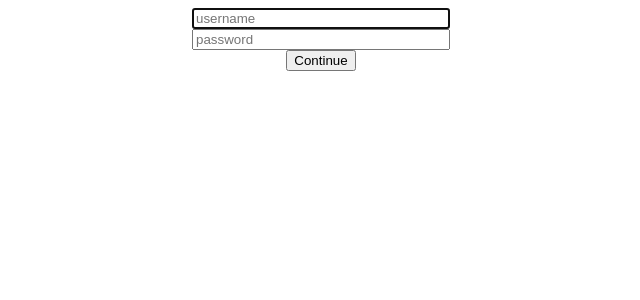
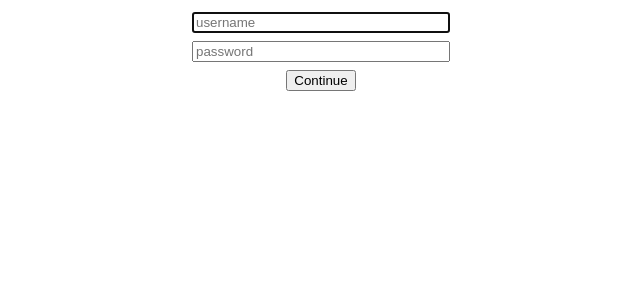
Before and after one commit to yaram/password-manager, a React (Create React App) app: page / in a window 1280 px wide. Shown: the top 300 px of the page, without its empty margins (319-959 px from the left). Built offline with nearby package versions, Linux system fonts and the light colour scheme.

Commit message:
Add padding to username/password inputs

```diff
--- a/src/App.css
+++ b/src/App.css
@@ -19,6 +19,10 @@
     align-items: stretch;
 }
 
+#App > #passwordForm > * {
+    margin: 4px;
+}
+
 #App > #passwordForm > input {
     align-self: center;
 }
```
